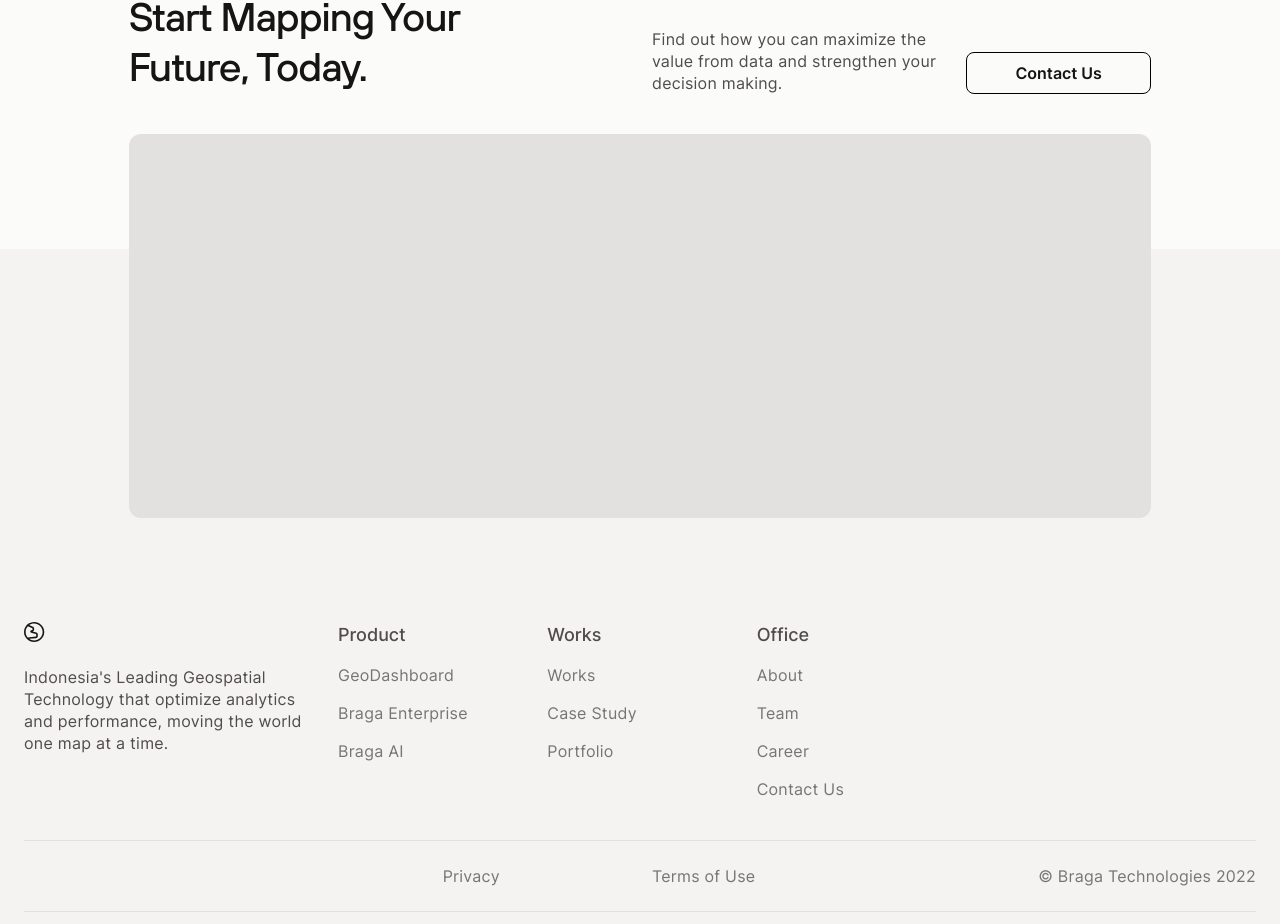
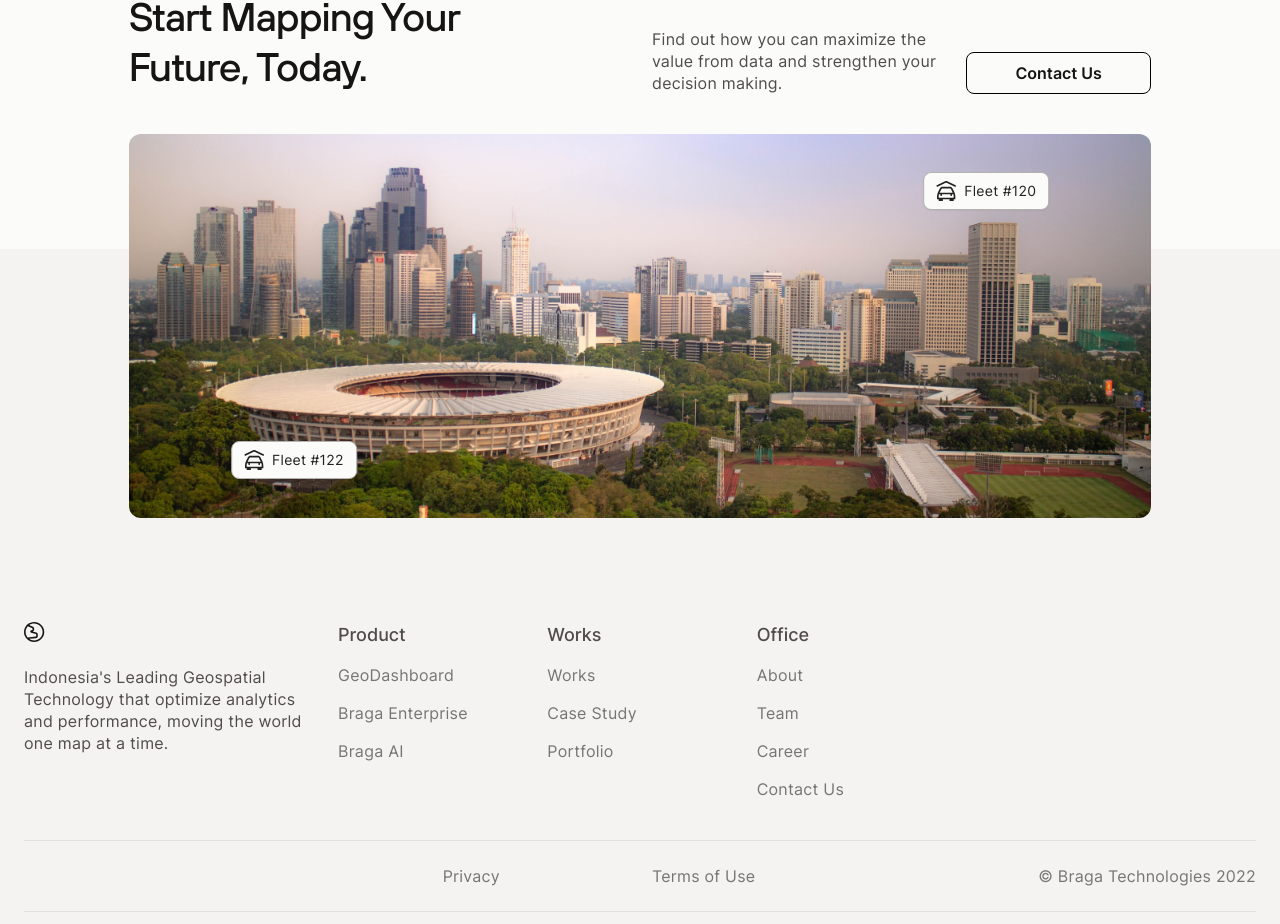
Before and after one commit to FelineJTD/braga-technologies-main-site, a Next.js app: page / in a window 1280 px wide. Shown: the part 5171-6095 px from the top of the page. Built offline with nearby package versions, Linux system fonts and the light colour scheme.

Commit message:
add get in touch assets

```diff
--- a/components/section-get-in-touch.js
+++ b/components/section-get-in-touch.js
@@ -1,4 +1,20 @@
+/* eslint-disable @next/next/no-img-element */
+import { useState, useEffect } from 'react';
+import Fleet from './fleet'
+import Image from 'next/image'
+
 export default function GetInTouch({number}) {
+  const [isVisible1, setIsVisible1] = useState(true);
+  const [isVisible2, setIsVisible2] = useState(true);
+  useEffect(() => {
+    if (!isVisible1 && !isVisible2) {
+      setTimeout(() => {
+        setIsVisible1(true);
+        setIsVisible2(true);
+      }, 1000);
+    }
+  }, [isVisible1, isVisible2]);
+
   return (
     <section className='whiteBG bg-gradient-to-b from-gray-100 to-gray-100 bg-[0_100%] [background-size:100%_50%] bg-no-repeat'>
       <p className='bold mb-4 text-gray-800'>{number}</p>
@@ -9,7 +25,27 @@ export default function GetInTouch({number}) {
       <p className='col-span-3 col-start-7 lg:self-end mb-4 text-gray-600'>Find out how you can maximize the value from data and strengthen your decision making.</p>
       <button className='col-span-2 lg:self-end mb-4 border-black'>Contact Us</button>
 
-      <div className='col-start-2 col-span-10 h-96 w-full bg-gray-200 my-6 rounded-xl' />
+
+      <div className='relative col-start-2 col-span-10 h-96 w-full my-6'>
+        <Image src='/shared/get-in-touch.png' alt='' layout='fill' objectFit='cover' objectPosition='center' style={{ borderRadius: '0.75rem' }}/>
+        <Fleet
+          fleetNum={120}
+          isVisible={isVisible1}
+          setIsVisible={setIsVisible1}
+          type='car'
+          color='primary'
+          className='fleet1'
+        />
+        <Fleet
+          fleetNum={122}
+          isVisible={isVisible2}
+          setIsVisible={setIsVisible2}
+          type='car'
+          color='secondary'
+          className='fleet2'
+        />
+
+      </div>
     </section>
   )
 }
--- /dev/null
+++ b/config/cfg-get-in-touch.js
@@ -0,0 +1 @@
+export const Img = require('/shared/get-in-touch.png');
--- a/styles/globals.css
+++ b/styles/globals.css
@@ -440,3 +440,11 @@ button {
 .select-input {
   @apply rounded-lg pt-4 pb-[1.125rem] px-3 w-full bg-white border-[1px] border-gray-400 text-sm text-gray-600;
 }
+
+.fleet1 {
+  @apply top-24 md:top-[10%] right-[10%];
+}
+
+.fleet2 {
+  @apply bottom-24 md:bottom-[10%] left-[10%];
+}
```
Also changed, not shown: public/shared/get-in-touch.png (added).
